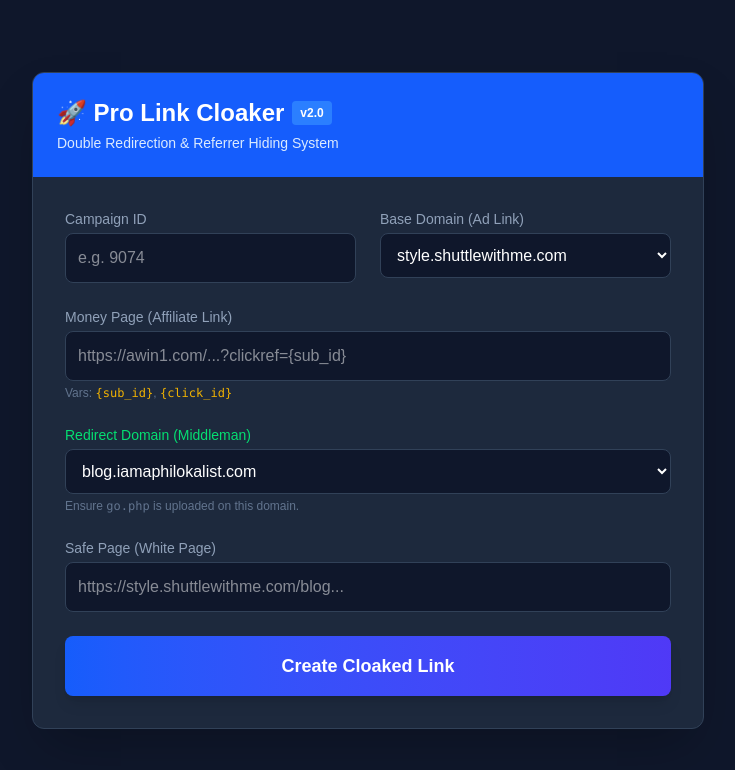
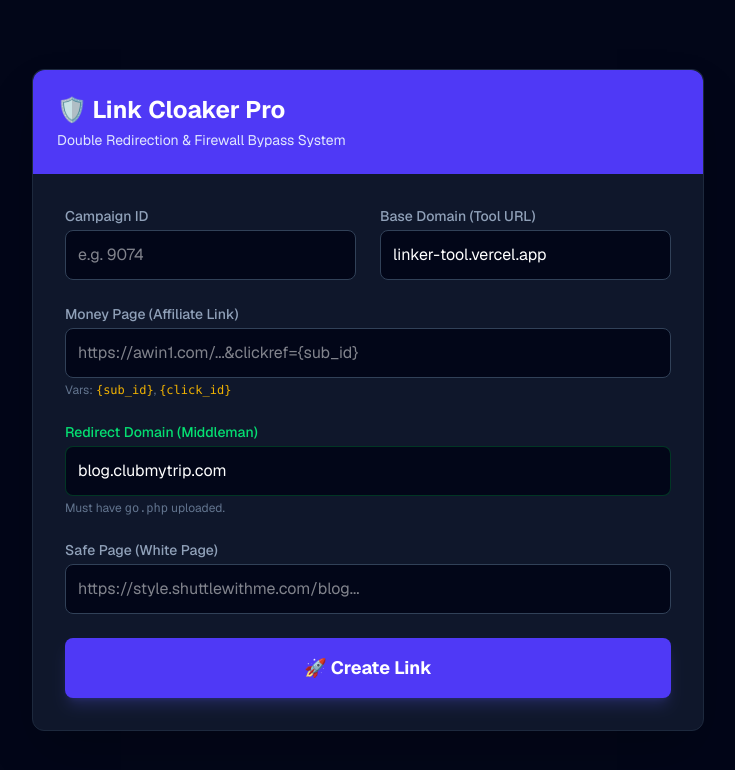
Before and after one commit to 5anyam/linker-tool, a Next.js app: page / in a window 1280 px wide. Shown: the top 770 px of the page, without its empty margins (272-1007 px from the left). Built offline with nearby package versions, Linux system fonts and the light colour scheme.

Commit message:
Add new files

```diff
--- a/src/app/api/campaign/route.ts
+++ b/src/app/api/campaign/route.ts
@@ -1,4 +1,3 @@
-// src/app/api/campaign/route.ts
 import { NextResponse } from 'next/server';
 import { Redis } from '@upstash/redis';
 
@@ -10,19 +9,14 @@ const redis = new Redis({
 export async function POST(req: Request) {
   try {
     const body = await req.json();
-
-    // Naye fields receive karna
     const { campId, offerLink, safeLink, redirectDomain, baseDomain, countries } = body;
 
-    if (!campId || !offerLink) {
-      return NextResponse.json({ error: 'Missing fields' }, { status: 400 });
-    }
+    if (!campId || !offerLink) return NextResponse.json({ error: 'Missing fields' }, { status: 400 });
 
-    // Redis me pura naya data save karna
     await redis.set(`camp:${campId}`, JSON.stringify({
       offer_link: offerLink,
       safe_link: safeLink,
-      redirect_domain: redirectDomain, // Ye bahut zaruri hai
+      redirect_domain: redirectDomain,
       base_domain: baseDomain,
       countries: countries,
       created_at: new Date().toISOString()
@@ -30,7 +24,6 @@ export async function POST(req: Request) {
 
     return NextResponse.json({ success: true });
   } catch (error) {
-    console.error("Redis Save Error:", error);
     return NextResponse.json({ error: 'Database Error' }, { status: 500 });
   }
 }
--- a/src/app/page.tsx
+++ b/src/app/page.tsx
@@ -1,18 +1,25 @@
 'use client';
-import { useState } from 'react';
+import { useState, useEffect } from 'react';
 
 export default function Home() {
   const [formData, setFormData] = useState({
     campId: '',
     offerLink: '',
     safeLink: '',
-    baseDomain: 'style.shuttlewithme.com', // Default Base
-    redirectDomain: 'blog.iamaphilokalist.com', // Default Redirect Source
-    countries: 'US, GB, CA, IN'
+    baseDomain: 'linker-tool.vercel.app', // Default Tool URL
+    redirectDomain: 'blog.clubmytrip.com', // Default Middleman
+    countries: 'US, GB, CA, IN, AU, DE'
   });
 
   const [generatedLink, setGeneratedLink] = useState('');
   const [loading, setLoading] = useState(false);
+
+  // Auto-detect domain if running locally or on a different Vercel URL
+  useEffect(() => {
+    if (typeof window !== 'undefined' && window.location.hostname !== 'localhost') {
+        setFormData(prev => ({ ...prev, baseDomain: window.location.hostname }));
+    }
+  }, []);
 
   const handleSubmit = async (e: React.FormEvent) => {
     e.preventDefault();
@@ -26,12 +33,8 @@ export default function Home() {
       });
 
       if (res.ok) {
-        // Link Generation Logic
-        // Agar localhost hai toh localhost dikhaye, warn selected Base Domain
-        const isLocal = window.location.hostname === 'localhost';
-        const domain = isLocal ? window.location.origin : `https://${formData.baseDomain}`;
-
-        setGeneratedLink(`${domain}/?${formData.campId}?[sub_id]?[click_id]`);
+        // Construct the final link
+        setGeneratedLink(`https://${formData.baseDomain}/?${formData.campId}?[sub_id]?[click_id]`);
       } else {
         alert('Failed to save campaign');
       }
@@ -44,15 +47,15 @@ export default function Home() {
   };
 
   return (
-    <div className="min-h-screen bg-slate-900 text-slate-200 flex items-center justify-center p-4">
-      <div className="max-w-2xl w-full bg-slate-800 rounded-xl shadow-2xl overflow-hidden border border-slate-700">
+    <div className="min-h-screen bg-slate-950 text-slate-200 flex items-center justify-center p-4 font-sans">
+      <div className="max-w-2xl w-full bg-slate-900 rounded-xl shadow-2xl border border-slate-800">
 
         {/* Header */}
-        <div className="bg-blue-600 p-6">
+        <div className="bg-indigo-600 p-6 rounded-t-xl">
           <h1 className="text-2xl font-bold text-white flex items-center gap-2">
-            🚀 Pro Link Cloaker <span className="text-xs bg-blue-500 px-2 py-1 rounded">v2.0</span>
+            🛡️ Link Cloaker Pro
           </h1>
-          <p className="text-blue-100 text-sm mt-1">Double Redirection & Referrer Hiding System</p>
+          <p className="text-indigo-100 text-sm mt-1">Double Redirection & Firewall Bypass System</p>
         </div>
 
         <div className="p-8">
@@ -66,23 +69,20 @@ export default function Home() {
                   type="text"
                   required
                   placeholder="e.g. 9074"
-                  className="w-full bg-slate-900 border border-slate-700 rounded-lg p-3 text-white focus:ring-2 focus:ring-blue-500 outline-none"
+                  className="w-full bg-slate-950 border border-slate-700 rounded-lg p-3 text-white focus:border-indigo-500 outline-none"
                   onChange={(e) => setFormData({...formData, campId: e.target.value})}
                 />
               </div>
 
-              {/* Base Domain (Selection) */}
+              {/* Base Domain */}
               <div>
-                <label className="block text-sm font-medium text-slate-400 mb-1">Base Domain (Ad Link)</label>
-                <select
-                  className="w-full bg-slate-900 border border-slate-700 rounded-lg p-3 text-white focus:ring-2 focus:ring-blue-500 outline-none"
+                <label className="block text-sm font-medium text-slate-400 mb-1">Base Domain (Tool URL)</label>
+                <input
+                  type="text"
+                  className="w-full bg-slate-950 border border-slate-700 rounded-lg p-3 text-white focus:border-indigo-500 outline-none"
+                  value={formData.baseDomain}
                   onChange={(e) => setFormData({...formData, baseDomain: e.target.value})}
-                  value={formData.baseDomain}
-                >
-                  <option value="style.shuttlewithme.com">style.shuttlewithme.com</option>
-                  <option value="travel.thesiswriting.com">travel.thesiswriting.com</option>
-                  <option value="localhost:3000">localhost:3000 (Testing)</option>
-                </select>
+                />
               </div>
             </div>
 
@@ -92,28 +92,27 @@ export default function Home() {
               <input
                 type="url"
                 required
-                placeholder="https://awin1.com/...?clickref={sub_id}"
-                className="w-full bg-slate-900 border border-slate-700 rounded-lg p-3 text-white focus:ring-2 focus:ring-green-500 outline-none"
+                placeholder="https://awin1.com/...&clickref={sub_id}"
+                className="w-full bg-slate-950 border border-slate-700 rounded-lg p-3 text-white focus:border-green-500 outline-none"
                 onChange={(e) => setFormData({...formData, offerLink: e.target.value})}
               />
-              <p className="text-xs text-slate-500 mt-1">Vars: <code className="text-yellow-500">{'{sub_id}'}</code>, <code className="text-yellow-500">{'{click_id}'}</code></p>
+              <p className="text-xs text-slate-500 mt-1">
+                Vars: <code className="text-yellow-500">{'{sub_id}'}</code>, <code className="text-yellow-500">{'{click_id}'}</code>
+              </p>
             </div>
 
-            {/* Redirect Domain (Where go.php is hosted) */}
+            {/* Redirect Domain (Middleman) */}
             <div>
               <label className="block text-sm font-medium text-green-400 mb-1">Redirect Domain (Middleman)</label>
-              <div className="flex gap-2">
-                 <select
-                  className="w-full bg-slate-900 border border-slate-700 rounded-lg p-3 text-white focus:ring-2 focus:ring-green-500 outline-none"
-                  onChange={(e) => setFormData({...formData, redirectDomain: e.target.value})}
-                  value={formData.redirectDomain}
-                >
-                  <option value="blog.iamaphilokalist.com">blog.iamaphilokalist.com</option>
-                  <option value="blog.clubmytrip.com">blog.clubmytrip.com</option>
-                  {/* Aap yahan manually bhi type karne ka option de sakte hain */}
-                </select>
-              </div>
-              <p className="text-xs text-slate-500 mt-1">Ensure <code>go.php</code> is uploaded on this domain.</p>
+              <input
+                type="text"
+                required
+                className="w-full bg-slate-950 border border-green-800/50 rounded-lg p-3 text-white focus:border-green-500 outline-none"
+                value={formData.redirectDomain}
+                onChange={(e) => setFormData({...formData, redirectDomain: e.target.value})}
+                placeholder="blog.clubmytrip.com"
+              />
+              <p className="text-xs text-slate-500 mt-1">Must have <code>go.php</code> uploaded.</p>
             </div>
 
             {/* Safe Link */}
@@ -123,33 +122,30 @@ export default function Home() {
                 type="url"
                 required
                 placeholder="https://style.shuttlewithme.com/blog..."
-                className="w-full bg-slate-900 border border-slate-700 rounded-lg p-3 text-white focus:ring-2 focus:ring-blue-500 outline-none"
+                className="w-full bg-slate-950 border border-slate-700 rounded-lg p-3 text-white focus:border-blue-500 outline-none"
                 onChange={(e) => setFormData({...formData, safeLink: e.target.value})}
               />
             </div>
 
             <button
               disabled={loading}
-              className={`w-full py-4 rounded-lg font-bold text-white text-lg transition transform active:scale-95 ${loading ? 'bg-slate-600' : 'bg-gradient-to-r from-blue-600 to-indigo-600 hover:from-blue-500 hover:to-indigo-500 shadow-lg'}`}
+              className={`w-full py-4 rounded-lg font-bold text-white text-lg transition transform active:scale-[0.98] ${loading ? 'bg-slate-700' : 'bg-indigo-600 hover:bg-indigo-500 shadow-lg shadow-indigo-500/20'}`}
             >
-              {loading ? 'Saving to Redis...' : 'Create Cloaked Link'}
+              {loading ? 'Saving...' : '🚀 Create Link'}
             </button>
           </form>
 
           {/* Generated Link Box */}
           {generatedLink && (
-            <div className="mt-8 bg-black/40 p-6 rounded-xl border border-green-500/30 backdrop-blur-sm animation-fade-in">
+            <div className="mt-8 bg-black/40 p-5 rounded-xl border border-green-500/30">
               <label className="text-xs font-bold text-green-400 uppercase tracking-wider mb-2 block">Your Cloaked Link</label>
               <div className="flex flex-col sm:flex-row items-center gap-3">
                 <code className="flex-1 block w-full text-sm text-slate-300 break-all bg-black/50 p-3 rounded border border-slate-700 font-mono">
                   {generatedLink}
                 </code>
                 <button
-                  onClick={() => {
-                    navigator.clipboard.writeText(generatedLink);
-                    alert('Copied!');
-                  }}
-                  className="w-full sm:w-auto bg-green-600 hover:bg-green-500 text-white px-6 py-3 rounded-lg font-medium transition"
+                  onClick={() => {navigator.clipboard.writeText(generatedLink); alert('Copied!');}}
+                  className="w-full sm:w-auto bg-green-600 hover:bg-green-500 text-white px-6 py-3 rounded-lg font-medium"
                 >
                   Copy
                 </button>
```
Also changed, not shown: src/middleware.ts (+16 -48 lines).
